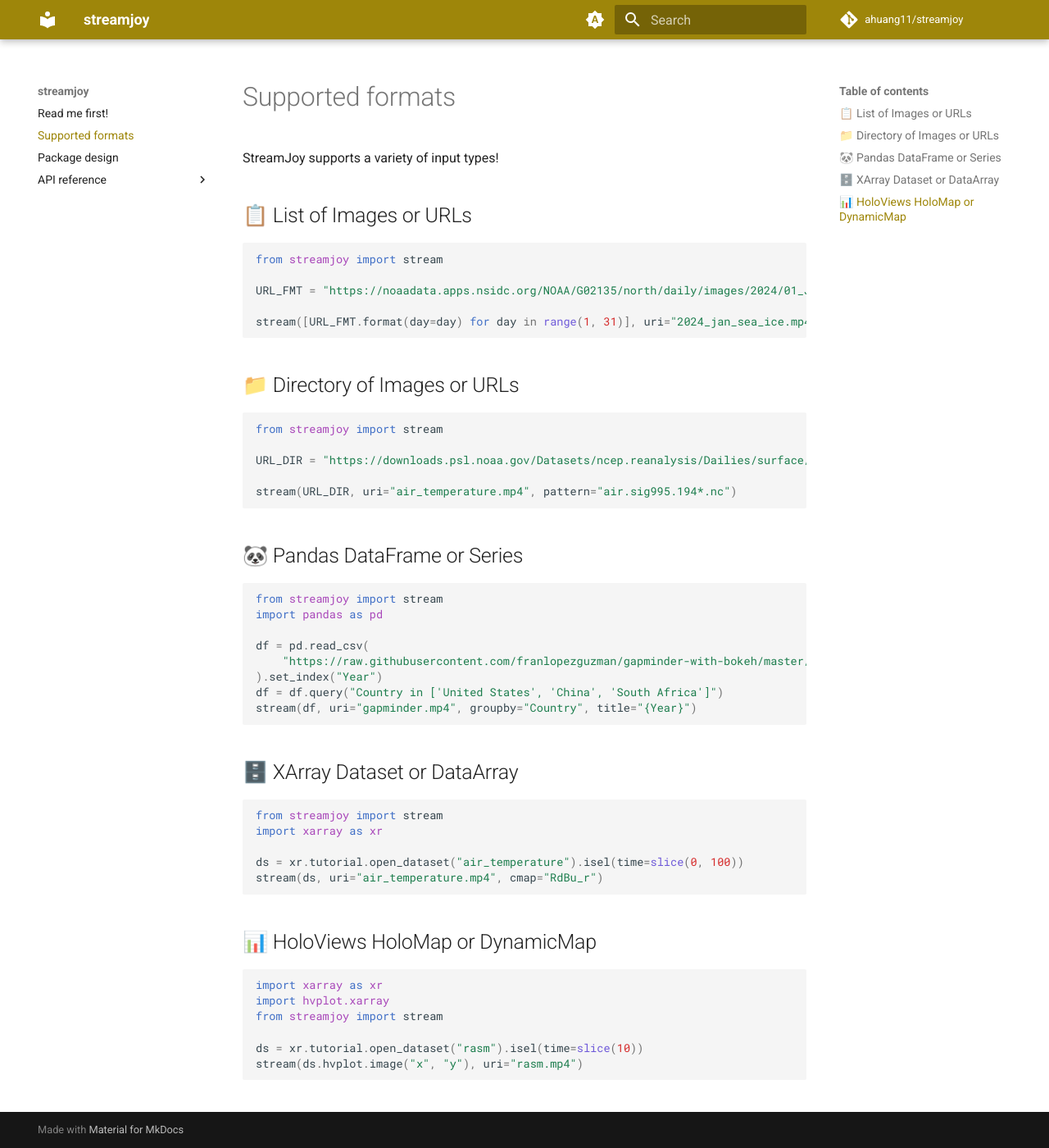
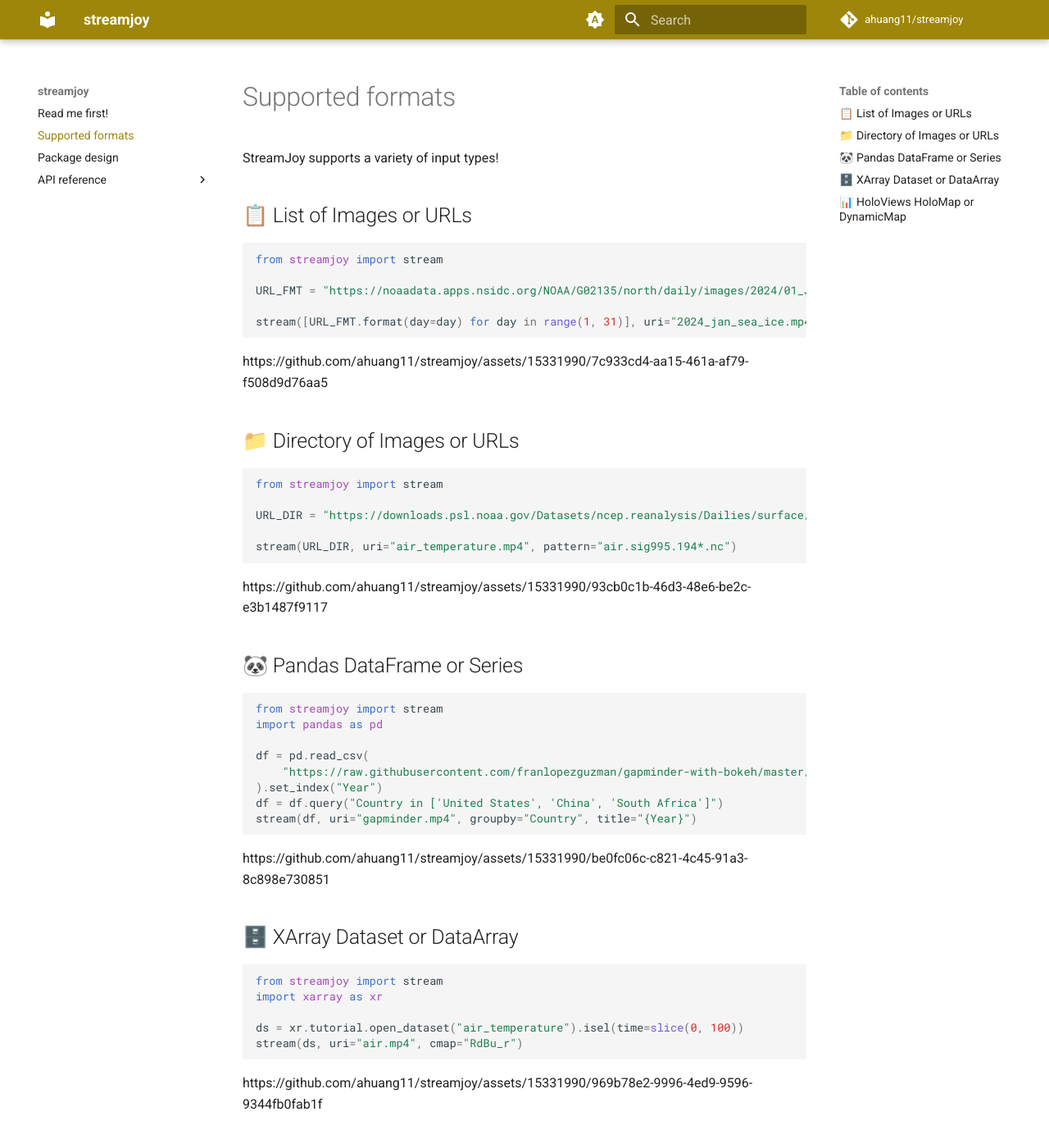
Before and after one commit to ahuang11/streamjoy, an MkDocs documentation site: the page built from docs/supported_formats.md, in a window 1280 px wide and 1400 px high. Shown: the whole window at 82% size. Built offline with MkDocs 1.6.1 and Material for MkDocs 9.7.7, drawn with Linux system fonts in a browser that asks for light colours; comment, search, counter and statistics services are not loaded; some of the changed text lies outside the part shown.

Commit message:
Add media

````diff
--- a/docs/supported_formats.md
+++ b/docs/supported_formats.md
@@ -12,6 +12,8 @@
 stream([URL_FMT.format(day=day) for day in range(1, 31)], uri="2024_jan_sea_ice.mp4")
 ```
 
+https://github.com/ahuang11/streamjoy/assets/15331990/7c933cd4-aa15-461a-af79-f508d9d76aa5
+
 ## 📁 Directory of Images or URLs
 
 ```python
@@ -21,6 +23,8 @@
 
 stream(URL_DIR, uri="air_temperature.mp4", pattern="air.sig995.194*.nc")
 ```
+
+https://github.com/ahuang11/streamjoy/assets/15331990/93cb0c1b-46d3-48e6-be2c-e3b1487f9117
 
 ## 🐼 Pandas DataFrame or Series
 
@@ -35,6 +39,8 @@
 stream(df, uri="gapminder.mp4", groupby="Country", title="{Year}")
 ```
 
+https://github.com/ahuang11/streamjoy/assets/15331990/be0fc06c-c821-4c45-91a3-8c898e730851
+
 ## 🗄️ XArray Dataset or DataArray
 
 ```python
@@ -42,8 +48,10 @@
 import xarray as xr
 
 ds = xr.tutorial.open_dataset("air_temperature").isel(time=slice(0, 100))
-stream(ds, uri="air_temperature.mp4", cmap="RdBu_r")
+stream(ds, uri="air.mp4", cmap="RdBu_r")
 ```
+
+https://github.com/ahuang11/streamjoy/assets/15331990/969b78e2-9996-4ed9-9596-9344fb0fab1f
 
 ## 📊 HoloViews HoloMap or DynamicMap
 
@@ -55,3 +63,5 @@
 ds = xr.tutorial.open_dataset("rasm").isel(time=slice(10))
 stream(ds.hvplot.image("x", "y"), uri="rasm.mp4")
 ```
+
+https://github.com/ahuang11/streamjoy/assets/15331990/696a33c9-4167-4f25-a912-4278353eea14
````
